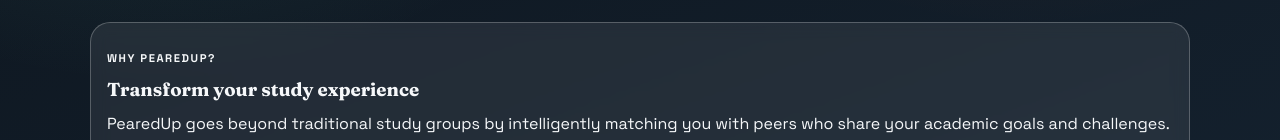
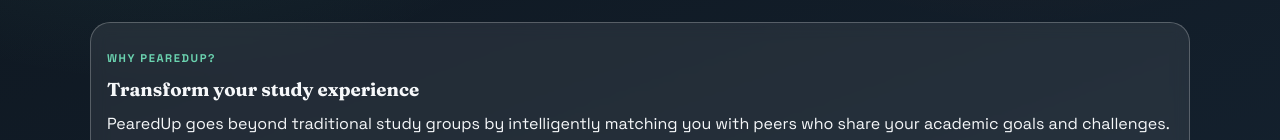
Before and after one commit to jalenabdi/PearedUP, a React (Vite) app: page / in a window 1280 px wide. Shown: the part 658-798 px from the top of the page. Built offline with nearby package versions, Linux system fonts and the light colour scheme.

Commit message:
Color changes

```diff
--- a/src/styles.css
+++ b/src/styles.css
@@ -225,6 +225,10 @@
   backdrop-filter: blur(8px);
 }
 
+.info-section .eyebrow {
+  color: var(--mint);
+}
+
 .info-section h3 {
   margin-top: 0.35rem;
 }
```
